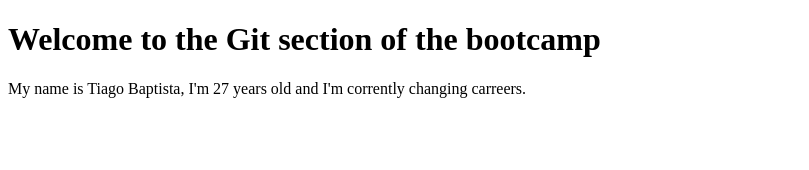
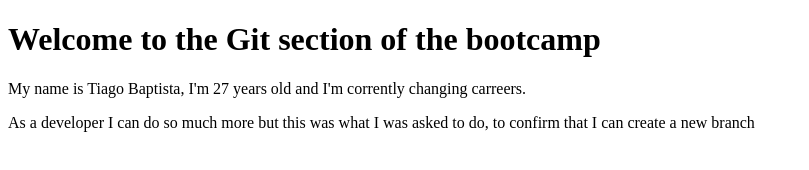
Before and after one commit to kinaHaborat/gitBasics, a plain HTML site: page index.html in a window 1280 px wide. Shown: the whole page, without its empty margins (0-809 px from the left). Drawn offline with Linux system fonts and the light colour scheme.

Commit message:
Hmmmm... I get it now!!!

```diff
--- a/index.html
+++ b/index.html
@@ -7,6 +7,7 @@
 
 <h1>Welcome to the Git section of the bootcamp</h1>
 <p>My name is Tiago Baptista, I'm 27 years old and I'm corrently changing carreers.</p>
+<p>As a developer I can do so much more but this was what I was asked to do, to confirm that I can create a new branch</p>
 
 </body>
 </html>
```
